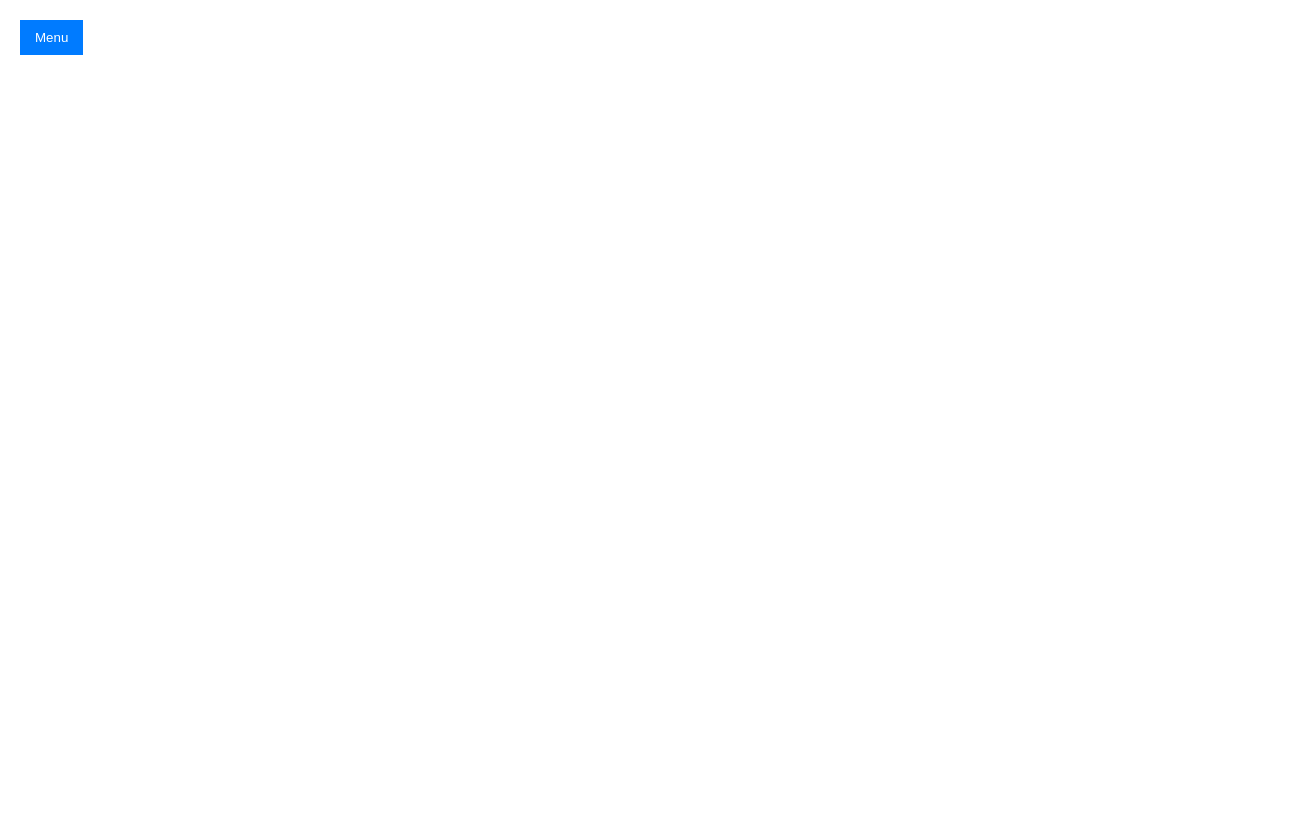
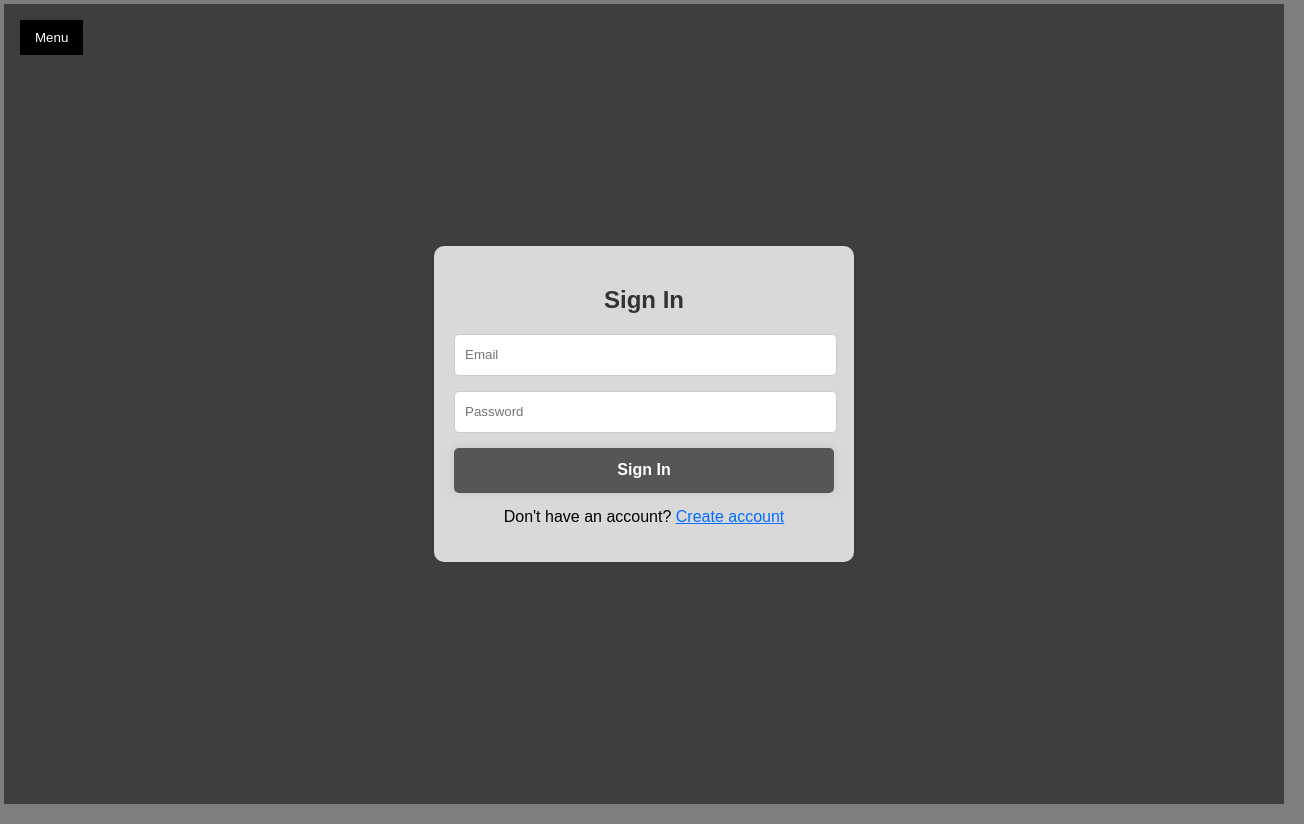
Before and after one commit to 1DeepanshuPathak1/Image-Editor, a React (Vite) app in the folder Client/: page /signin in a window 1280 px wide. Before the commit this address had no page. Shown: the whole page, 1304 px wide, since content can reach past the window. Before the commit the page ends 800 px from the top, so only its background shows below. Built offline with nearby package versions, Linux system fonts and the light colour scheme.

Commit message:
Added a Signin/SignUp Page and few Features

```diff
--- a/Client/src/app.jsx
+++ b/Client/src/app.jsx
@@ -1,11 +1,15 @@
 import React, { useState } from 'react';
-import { Routes, Route } from 'react-router-dom';
+import { Routes, Route, Navigate } from 'react-router-dom';
 import EditPage from './views/EditPage';
 import Home from './views/home';
 import Menu from './views/Menu';
+import SignIn from './views/SignIn';
+import './css/index.css';
+import SignUp from './views/SignUp';
 
 function App() {
     const [isMenuOpen, setMenuOpen] = useState(false);
+    const [isSignedIn, setIsSignedIn] = useState(false);
 
     const toggleMenu = () => {
         setMenuOpen(!isMenuOpen);
@@ -14,11 +18,13 @@ function App() {
     return (
         <div>
             <button onClick={toggleMenu} className="menu-button">Menu</button>
-            <Menu isOpen={isMenuOpen} toggleMenu={toggleMenu} />
+            <Menu isOpen={isMenuOpen} toggleMenu={toggleMenu} isSignedIn={isSignedIn} setIsSignedIn={setIsSignedIn} />
 
             <Routes>
                 <Route path="/" element={<Home />} />
-                <Route path="/edit" element={<EditPage />} />
+                <Route path="/edit" element={isSignedIn ? <EditPage /> : <Navigate to="/signin" />} />
+                <Route path="/signin" element={<SignIn setIsSignedIn={setIsSignedIn} />} /> {/* Sign-in route */}
+                <Route path="/signup" element={<SignUp setIsSignedIn={setIsSignedIn} />} />
             </Routes>
         </div>
     );
--- a/Client/src/css/Menu.css
+++ b/Client/src/css/Menu.css
@@ -4,7 +4,7 @@
     left: -250px; /* Hidden off-screen */
     height: 100%;
     width: 200px; /* Adjusted width */
-    background-color: #333; /* Background color */
+    background: rgba(255, 255, 255, 0.8); /* Background color */
     color: white; /* Text color */
     transition: left 0.3s ease; /* Smooth transition */
     z-index: 1000; /* Make sure the menu is above other content */
@@ -16,7 +16,8 @@
 
 .menu ul {
     list-style-type: none; /* Remove bullets */
-    padding: 40px 10px; /* Added padding for space */
+    padding: 40px 15px; /* Added padding for space */
+    margin-top: 30px;
 }
 
 .menu li {
--- a/Client/src/css/home.css
+++ b/Client/src/css/home.css
@@ -1,31 +1,71 @@
+body{
+    background: rgba(0, 0, 0, 0.5);
+    overflow-x: hidden;
+}
 .home-container {
     padding: 20px;
     text-align: center;
 }
 
-
 .features-steps-container {
     display: flex; /* Use flexbox for side-by-side layout */
-    justify-content: space-between; /* Space between the containers */
-    margin: 20px 0; /* Margin for spacing */
+    justify-content: center; /* Center the containers horizontally */
+    margin: 40px 0; /* Margin above and below the containers */
 }
 
-.features-container, .steps-container {
-    flex: 0.4; /* Make both containers take equal space */
-    margin: 10px; /* Margin between containers */
+.features-container,
+.steps-container {
+    flex: 0.3; /* Make both containers take equal space */
+    margin: 10px; /* Removed margin between containers to bring them closer */
     padding: 15px;
-    border: 1px solid #ccc;
+    border: 2px solid #ccc;
     border-radius: 8px;
     background-color: #f9f9f9;
-    box-shadow: 0 2px 5px rgba(0,0,0,0.1);
+    box-shadow: 0 2px 5px rgba(0, 0, 0, 0.1);
+    transition: box-shadow 0.6s ease;
 }
 
-.features-container h2, .steps-container h2 {
+.features-container h2,
+.steps-container h2 {
     margin-top: 0;
+}
+.features-container:hover,.steps-container:hover{
+    border: 2px solid rgba(0, 255, 8, 0.971);
+    box-shadow: 0 0 60px rgba(0, 255, 0, 0.1);
 }
 
 .comments-section {
-    margin-top: 100px;
+    margin-top: 40px; /* Space above the comments section */
     font-style: italic;
+    margin-bottom: 0;
     font-size: 18px;
+    padding: 10px;
+    width: 1000px;
+    left: 14%;
+    border: 1px solid #ccc;
+    overflow: hidden; /* Hide overflow to achieve scrolling effect */
+    white-space: nowrap; /* Prevent text wrapping */
+    position: relative; /* Position relative for child */
+    height: 18px; /* Fixed height for the container */
 }
+
+.scrolling-comments {
+    display: inline-block; /* Align items in a line */
+    animation: scroll 30s linear infinite; /* Slowed down the scrolling */
+}
+
+/* Keyframes for scrolling effect */
+@keyframes scroll {
+    0% {
+        transform: translateX(0); /* Start at the left */
+    }
+    100% {
+        transform: translateX(-50%); /* Move to the left off the screen */
+    }
+}
+
+/* Adding spacing between comments */
+.spacing {
+    display: inline-block; /* Make it occupy space */
+    width: 40px; /* Adjust width for spacing */
+}
--- a/Client/src/css/index.css
+++ b/Client/src/css/index.css
@@ -312,13 +312,19 @@ img {
 
 .menu-button {
     position: fixed;
+    width: auto;
     top: 20px;
     left: 20px;
     margin-bottom: 20px;
-    background-color: #007BFF; /* Button color */
+    background-color: rgba(0, 0, 0, 1); /* Button color */
     color: white; /* Text color */
     border: none; /* No border */
     padding: 10px 15px; /* Padding */
     cursor: pointer; /* Pointer cursor */
+    box-shadow: 0 0 10px rgba(0, 0, 0, 0.1);
+    transition: box-shadow 0.5s ease;
     z-index: 1001; /* Above menu */
 }
+.menu-button:hover{
+    box-shadow: 0 0 30px rgba(0, 255, 0, 0.5);
+}
--- /dev/null
+++ b/Client/src/css/signin.css
@@ -0,0 +1,100 @@
+/* Reset styles for the document */
+html, body {
+    margin: -8px;
+    padding: 0;
+    height: auto; /* Ensure body takes full height */
+    width: 100%; /* Ensure body takes full width */
+    font-family: Arial, sans-serif; /* Use a consistent font */
+    overflow-y: hidden;
+    overflow-x: hidden;
+}
+
+/* Background for the Sign In page */
+.signin-background {
+    position: fixed;
+    top: 0;
+    left: 0;
+    width: 100%;
+    height: 100vh;
+    background-image: url('../../test.jpg'); /* Ensure this path is correct */
+    background-size: cover;
+    background-position: center;
+    filter: blur(2.5px);
+    z-index: -1;
+}
+
+/* Main container for Sign In form */
+.signin-container {
+    display: flex;
+    flex-direction: column;
+    align-items: center;
+    justify-content: center;
+    min-height: 100vh;
+    background: rgba(0, 0, 0, 0.5);
+}
+
+/* Form container styling */
+.form-container {
+    width: 380px; /* Fixed width to prevent stretching */
+    padding: 20px;
+    background: rgba(255, 255, 255, 0.8);
+    border-radius: 10px;
+    box-shadow: 0 0 10px rgba(0, 0, 0, 0.1);
+    transition: box-shadow 1s ease;
+}
+.form-container:hover{
+    box-shadow:
+        10px 10px 20px rgba(0, 255, 0, 0.5),
+        -10px -10px 20px rgba(0, 255, 0, 0.4),
+        0px 0px 100px rgba(0, 255, 0, 0.3);
+}
+
+/* Heading styling */
+h2 {
+    text-align: center;
+    margin-bottom: 20px;
+    color: #333;
+}
+
+/* Input field styling for email and password */
+.signin-container input[type="email"],
+.signin-container input[type="password"] {
+    width: 95%; /* Ensure input fields fill the container */
+    height: 40px;
+    margin-bottom: 15px;
+    padding: 0 10px;
+    border: 1px solid #ccc;
+    border-radius: 5px;
+}
+
+/* Button styling */
+.signin-container button {
+    width: 100%;
+    height: 45px;
+    background-color: rgba(0, 0, 0, 0.6);
+    color: white;
+    font-size: 16px;
+    font-weight: bold;
+    border: none;
+    border-radius: 5px;
+    cursor: pointer;
+    box-shadow: 0 0 10px rgba(0, 0, 0, 0.1);
+    transition: box-shadow 0.5s ease;
+}
+
+/* Button hover effect */
+.signin-container button:hover {
+    box-shadow: 0 0 30px rgba(0, 255, 0, 0.5);
+}
+
+/* Link styling for the prompt */
+.signin-container p {
+    text-align: center;
+    margin-top: 15px;
+}
+
+/* Link color */
+.signin-container p a {
+    color: rgb(0, 110, 255);
+    text-decoration: underline;
+}
--- a/Client/src/views/EditPage.jsx
+++ b/Client/src/views/EditPage.jsx
@@ -1,5 +1,4 @@
 import { useState } from 'react';
-import { BrowserRouter as Router, Routes, Route } from 'react-router-dom';
 
 function EditPage() {
     const [selectedFile, setSelectedFile] = useState(null);
--- a/Client/src/views/Menu.jsx
+++ b/Client/src/views/Menu.jsx
@@ -1,18 +1,41 @@
 import React from 'react';
-import { Link } from 'react-router-dom';
+import { Link, useNavigate } from 'react-router-dom';
 import '../css/Menu.css'; // Assuming your CSS is here
 
-function Menu({ isOpen, toggleMenu }) {
+function Menu({ isOpen, toggleMenu, isSignedIn, setIsSignedIn }) {
+    const navigate = useNavigate(); // Hook to programmatically navigate
+
+    const handleSignIn = () => {
+        toggleMenu(); // Close the menu
+        navigate('/signin'); // Redirect to the sign-in page
+    };
+
+    const handleSignOut = () => {
+        const confirmSignOut = window.confirm("Are you sure you want to sign out?");
+        if (confirmSignOut) {
+            setIsSignedIn(false); // Logic to sign out the user
+            toggleMenu(); // Close the menu
+            navigate('/');
+        }
+    };
+
     return (
         <div className={`menu ${isOpen ? 'open' : ''}`}>
             <ul>
                 <li>
-                    <Link to="/" >  Home</Link>
+                    <Link to="/">Home</Link>
                 </li>
                 <li>
-                    <Link to="/edit">  Edit</Link>
+                    <Link to="/edit">Edit</Link>
                 </li>
-                {/* Add more menu items as needed */}
+                {/* Add Login / Sign Up button */}
+                <li>
+                    {isSignedIn ? (
+                        <button onClick={handleSignOut}>Sign Out</button>
+                    ) : (
+                        <button onClick={handleSignIn}>Login / Sign Up</button>
+                    )}
+                </li>
             </ul>
         </div>
     );
--- /dev/null
+++ b/Client/src/views/SignIn.jsx
@@ -0,0 +1,27 @@
+import React from 'react';
+import '../css/signin.css'; // Ensure this path is correct
+
+function SignIn({ setIsSignedIn }) {
+    const handleSubmit = (e) => {
+        e.preventDefault();
+        // Logic for signing in (e.g., API call)
+        setIsSignedIn(true); // Simulate successful sign-in
+    };
+
+    return (
+        <div className="signin-container">
+            <div className="background"></div>
+            <div className="form-container">
+                <h2>Sign In</h2>
+                <form onSubmit={handleSubmit}>
+                    <input type="email" placeholder="Email" required />
+                    <input type="password" placeholder="Password" required />
+                    <button type="submit">Sign In</button>
+                </form>
+                <p>Don't have an account? <a href="/signup">Create account</a></p>
+            </div>
+        </div>
+    );
+}
+
+export default SignIn;
--- /dev/null
+++ b/Client/src/views/SignUp.jsx
@@ -0,0 +1,28 @@
+import React from 'react';
+import '../css/signin.css'; // Reusing the same CSS file
+
+function SignUp({ setIsSignedIn }) {
+    const handleSubmit = (e) => {
+        e.preventDefault();
+        // Logic for signing up (e.g., API call)
+        setIsSignedIn(true); // Simulate successful sign-up
+    };
+
+    return (
+        <div className="signin-container">
+            <div className="background"></div>
+            <div className="form-container">
+                <h2>Sign Up</h2>
+                <form onSubmit={handleSubmit}>
+                    <input type="email" placeholder="Email" required />
+                    <input type="password" placeholder="Password" required />
+                    <input type="password" placeholder="Confirm Password" required />
+                    <button type="submit">Sign Up</button>
+                </form>
+                <p>Already have an account? <a href="/signin">Sign In</a></p>
+            </div>
+        </div>
+    );
+}
+
+export default SignUp;
```
Also changed, not shown: Client/src/views/home.jsx (+21 -26 lines), Client/test.jpg (added).
